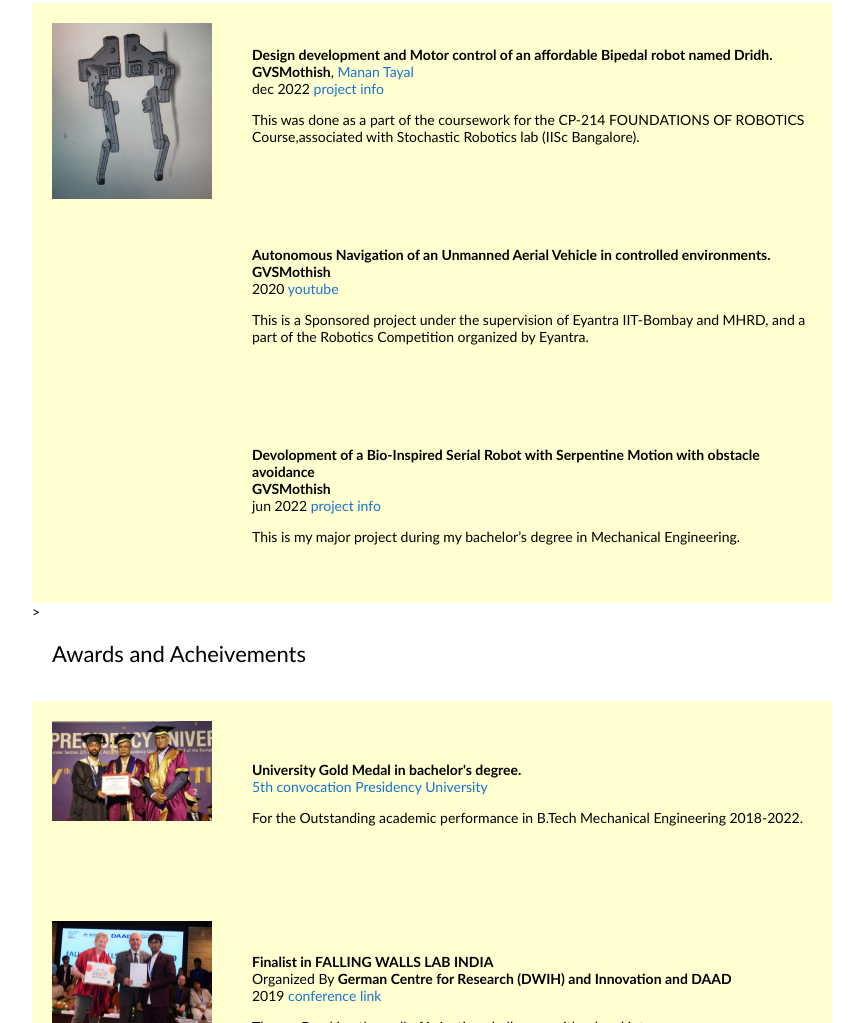
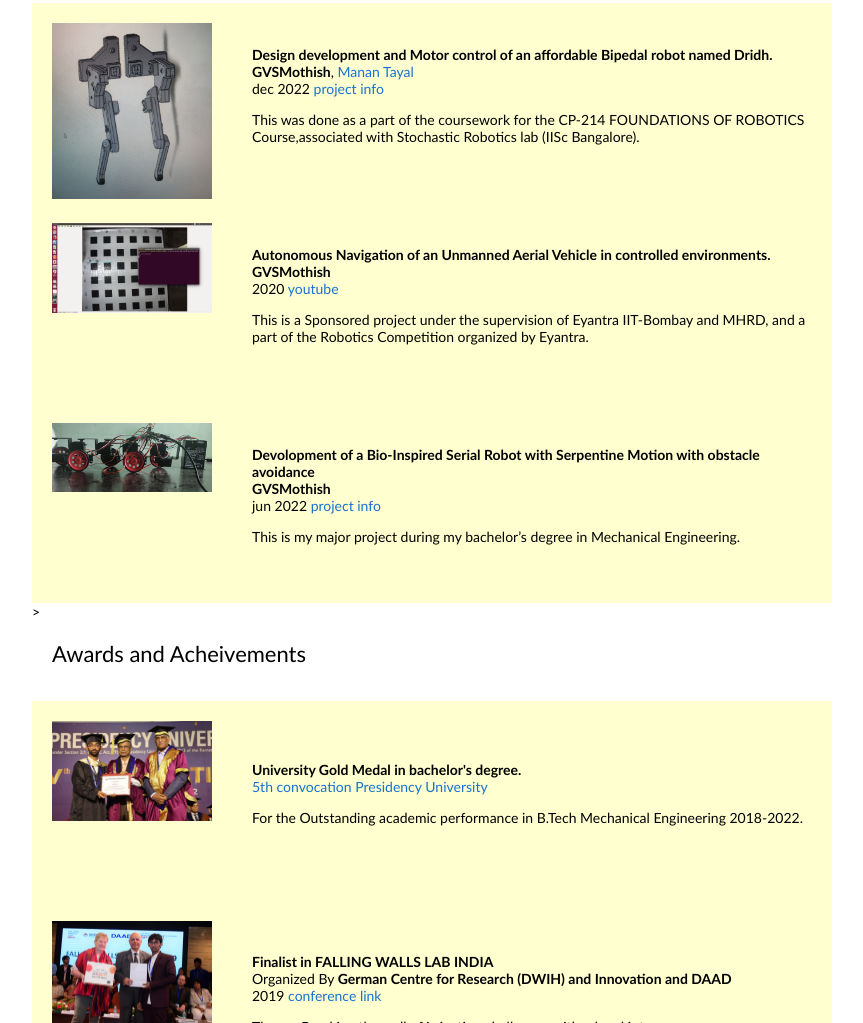
Before and after one commit to gvsmothish/gvsmothish.github.io, a plain HTML site: page index.html in a window 1280 px wide. Shown: the part 858-1881 px from the top of the page, without its empty margins (208-1071 px from the left). Drawn offline with Linux system fonts and the light colour scheme.

Commit message:
website-v1.1

```diff
--- a/index.html
+++ b/index.html
@@ -154,7 +154,7 @@
       <!--source src="images/DRIDCAD.mp4" type="video/mp4"-->
       Your browser does not support the video tag.
       </video></div>
-      <!--img src='images/dridcadimg.jpeg' width="160"-->
+      <img src='images/eyrc1.png' width="160">
     </div>
     <script type="text/javascript">
       function dreamfusion_start() {
@@ -187,7 +187,7 @@
       <!--source src="images/DRIDCAD.mp4" type="video/mp4"-->
       Your browser does not support the video tag.
       </video></div>
-      <!--img src='images/dridcadimg.jpeg' width="160"-->
+      <img src='images/fypimg.jpeg' width="160">
     </div>
     <script type="text/javascript">
       function dreamfusion_start() {
```
Also changed, not shown: images/eyrc1.png (added), images/fypimg.jpeg (added).
